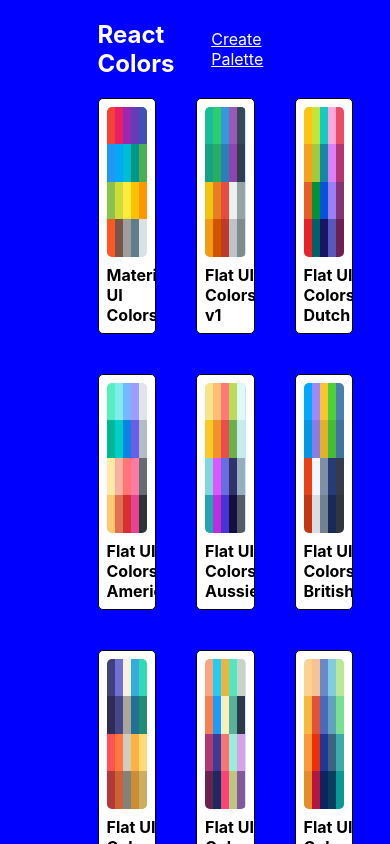
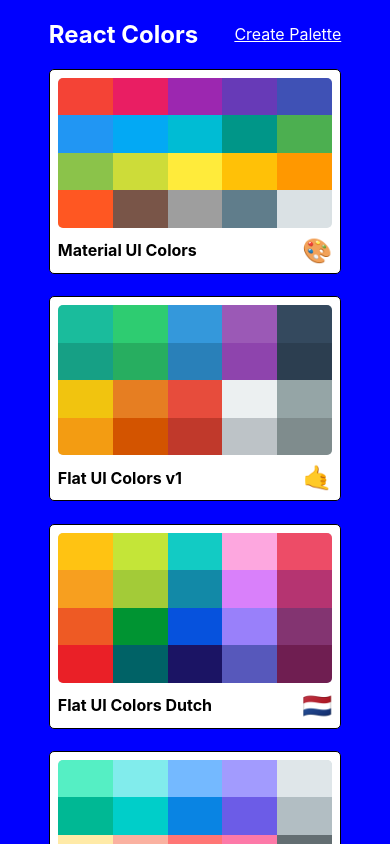
Before and after one commit to partyVic/colors-app, a React (Create React App) app: page / in a window 390 px wide. Built offline with nearby package versions, Linux system fonts and the light colour scheme.

Commit message:
Make PaletteList responsive

```diff
--- a/src/styles/PaletteListStyles.js
+++ b/src/styles/PaletteListStyles.js
@@ -2,7 +2,7 @@
     root: {
         backgroundColor: "blue",
         height: "100vh",
-        overflow:"auto",
+        overflow: "auto",
         display: "flex",
         alignItems: "flex-start",
         justifyContent: "center"
@@ -13,6 +13,12 @@
         alignItems: "flex-start",
         flexDirection: "column",
         flexWrap: "wrap",
+        "@media screen and (max-width: 1600px)": {
+            width: "80%",
+        },
+        "@media screen and (max-width: 575.98px)": {
+            width: "75%",
+        }
     },
     nav: {
         color: "white",
@@ -30,5 +36,12 @@
         display: "grid",
         gridTemplateColumns: "repeat(3, 30%)",
         gap: "2.5rem",
+        "@media screen and (max-width: 991.98px)": {
+            gridTemplateColumns: "repeat(2, 50%)",
+        },
+        "@media screen and (max-width: 575.98px)": {
+            gridTemplateColumns: "repeat(1, 100%)",
+            gap: "1.4rem",
+        }
     }
 }
```
